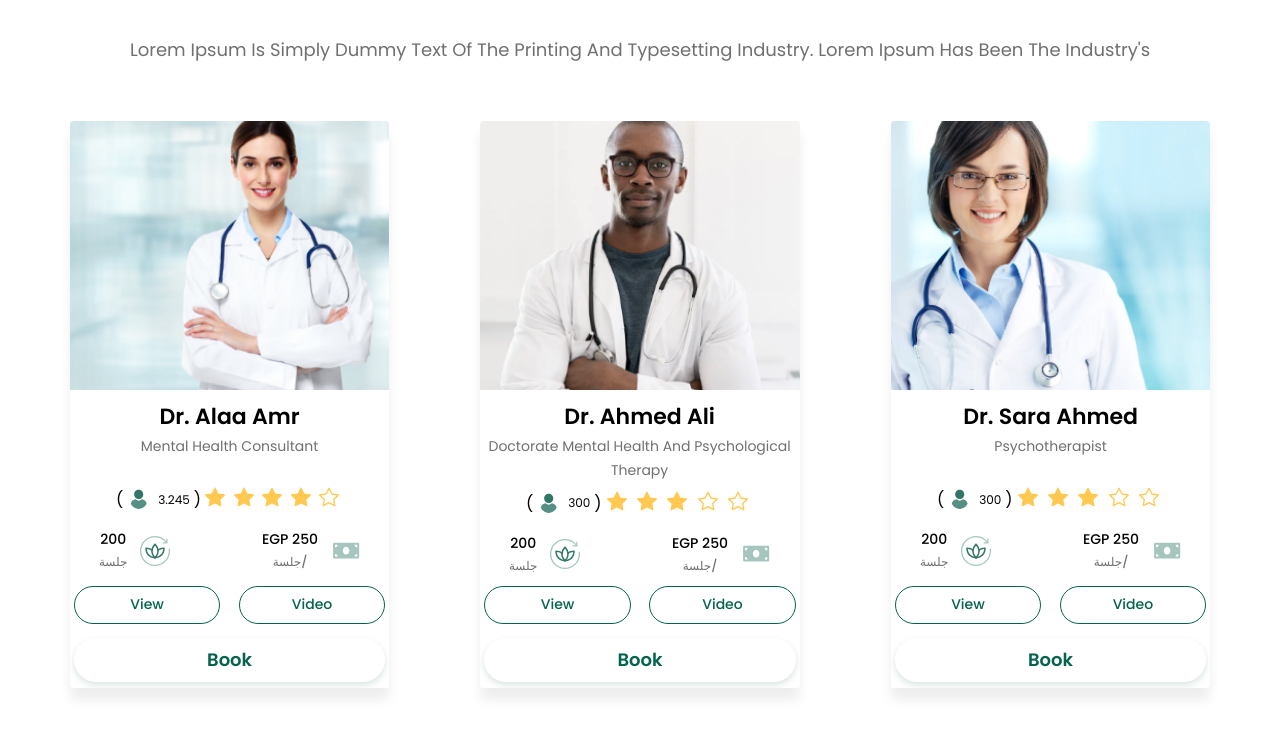
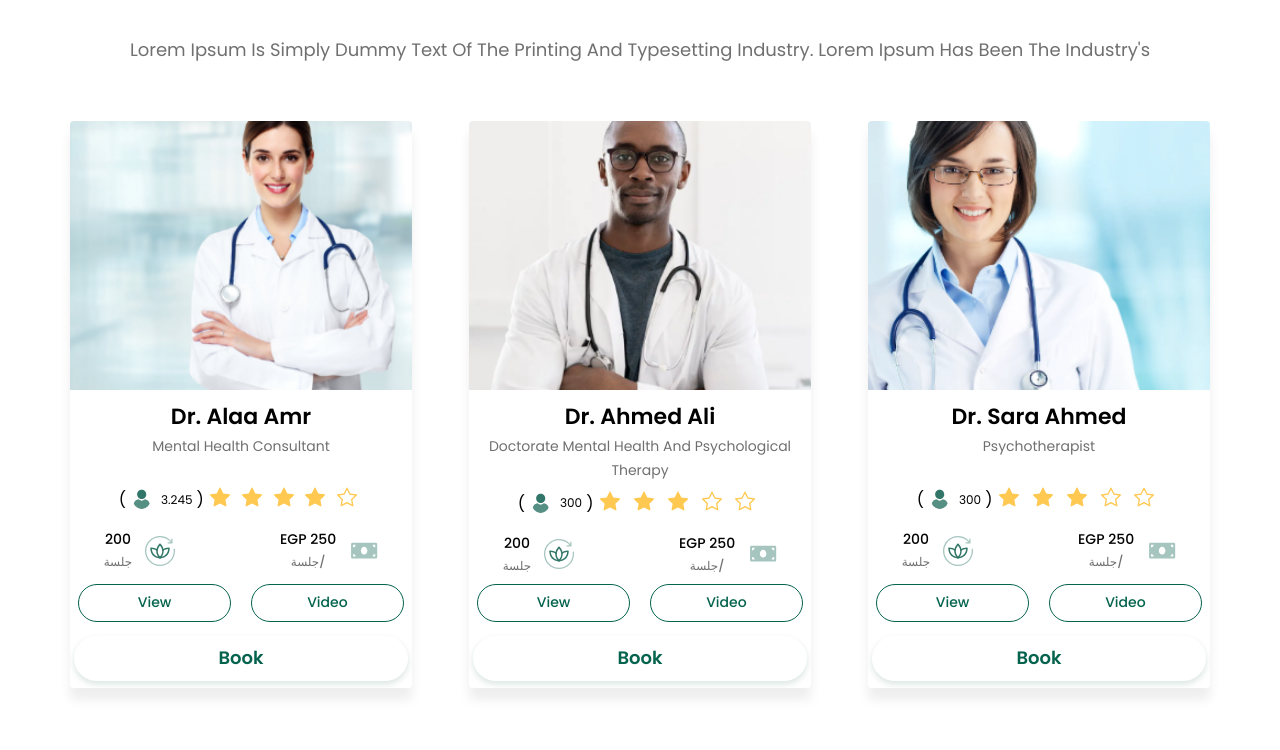
Before and after one commit to karimtarek0000/forsa-tanya, a Nuxt app: page /therapists in a window 1280 px wide. Shown: the part 320-1070 px from the top of the page. Built offline with nearby package versions, Linux system fonts and the light colour scheme.

Commit message:
update project 25/1

```diff
--- a/assets/style/helpers/_design-system.scss
+++ b/assets/style/helpers/_design-system.scss
@@ -74,7 +74,7 @@ $width: (
 
 //
 $basis: (
-  28: 28%,
+  30: 30%,
   47: 47%,
   130: 130px,
 );
--- a/components/AllTherapists.vue
+++ b/components/AllTherapists.vue
@@ -17,16 +17,16 @@
       <b-row
         slot="actions"
         no-gutters
-        class="our-therapists__card__action d-flex align-items-center justify-content-center flex-column h-110 bg-primary px-1"
+        class="our-therapists__card__action d-flex align-items-center justify-content-center h-110 bg-primary mt-2 mb-5 mt-md-0 mb-md-0 px-1"
       >
-        <b-col class="d-flex align-items-center">
+        <b-col cols="12" class="d-flex px-1 align-items-center">
           <b-row no-gutters class="justify-content-between w-100">
             <!--  -->
             <b-col class="basis-47 flex-grow-0">
               <b-button
                 pill
                 variant="facebook"
-                class="w-100 bg-primary border-sevententh text-sevententh text-14 weight-bolder text-capitalize"
+                class="w-100 bg-primary border-sevententh mb-2 mb-md-0 text-sevententh text-14 weight-bolder text-capitalize"
                 >video</b-button
               >
             </b-col>
@@ -35,14 +35,14 @@
               <b-button
                 pill
                 variant="facebook"
-                class="w-100 bg-primary border-sevententh text-sevententh text-14 weight-bolder text-capitalize"
+                class="w-100 bg-primary border-sevententh mb-2 mb-md-0 text-sevententh text-14 weight-bolder text-capitalize"
                 >view</b-button
               >
             </b-col>
           </b-row>
         </b-col>
         <!--  -->
-        <b-col class="d-flex align-items-center">
+        <b-col cols="12" class="d-flex align-items-center">
           <b-button
             pill
             variant="primary"
--- a/components/Therapists/TherapistsCard.vue
+++ b/components/Therapists/TherapistsCard.vue
@@ -1,6 +1,6 @@
 <template>
   <b-col
-    class="our-therapists__card shadow-card text-center position-relative flex-grow-0 overflow-hidden bg-primary rounded basis-28"
+    class="our-therapists__card shadow-card text-center position-relative flex-grow-0 overflow-hidden bg-primary rounded basis-30"
   >
     <!-- 1) - Image -->
     <div class="our-therapists__card__image text-center h-269">
```
